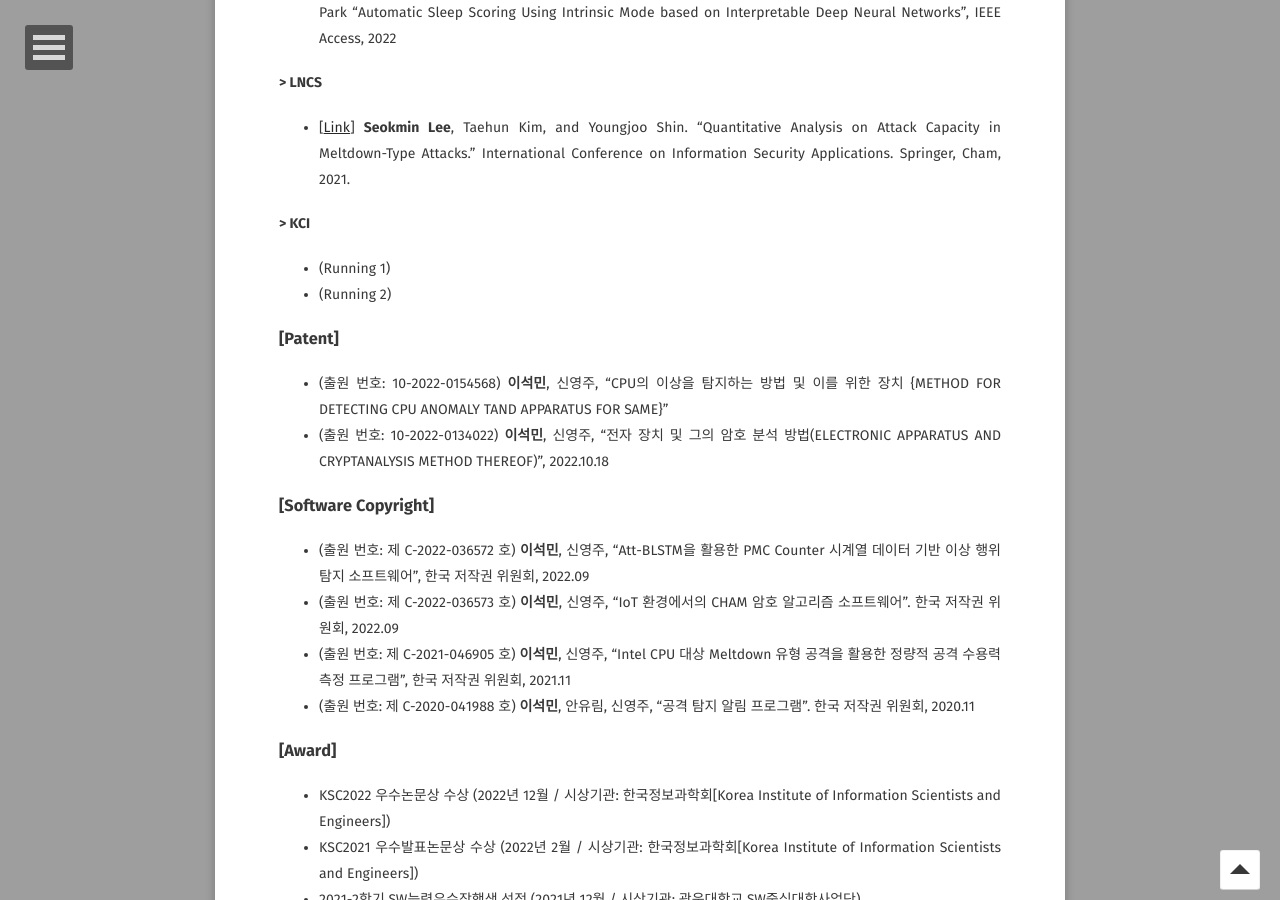
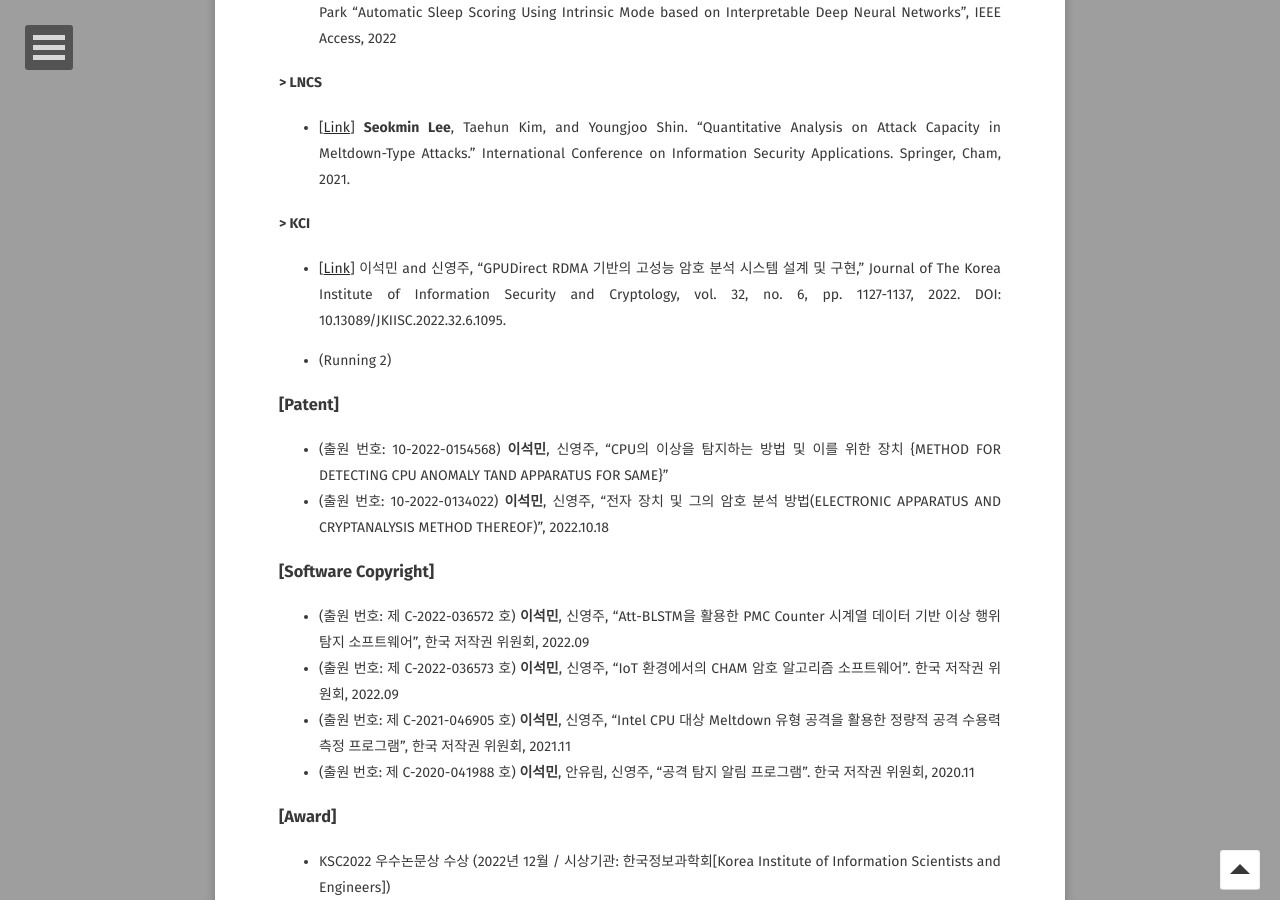
Before and after one commit to leesk212/leesk212.github.io, a Jekyll site: the page built from about/index.md, in a window 1280 px wide and 900 px high, scrolled down 1302 px. Built offline with Jekyll 4.4.1, drawn with Linux system fonts in a browser that asks for light colours; some web fonts are replaced.

Commit message:
Update index.md

```diff
--- a/about/index.md
+++ b/about/index.md
@@ -44,7 +44,8 @@ After graduation, I am expected as a security developer or researcher member of
 * [[Link](https://link.springer.com/chapter/10.1007/978-3-030-89432-0_18)] __Seokmin Lee__, Taehun Kim, and Youngjoo Shin. "Quantitative Analysis on Attack Capacity in Meltdown-Type Attacks." International Conference on Information Security Applications. Springer, Cham, 2021.
 
 #### > KCI
-* (Running 1)
+* [[Link](http://journalhome2020-env.eba-bpefhmr2.ap-northeast-2.elasticbeanstalk.com/journals/jkiisc/digital-library/38193)] 이석민 and 신영주, "GPUDirect RDMA 기반의 고성능 암호 분석 시스템 설계 및 구현," Journal of The Korea Institute of Information Security and Cryptology, vol. 32, no. 6, pp. 1127-1137, 2022. DOI: 10.13089/JKIISC.2022.32.6.1095.
+
 * (Running 2)
 
 ### [Patent]
```
